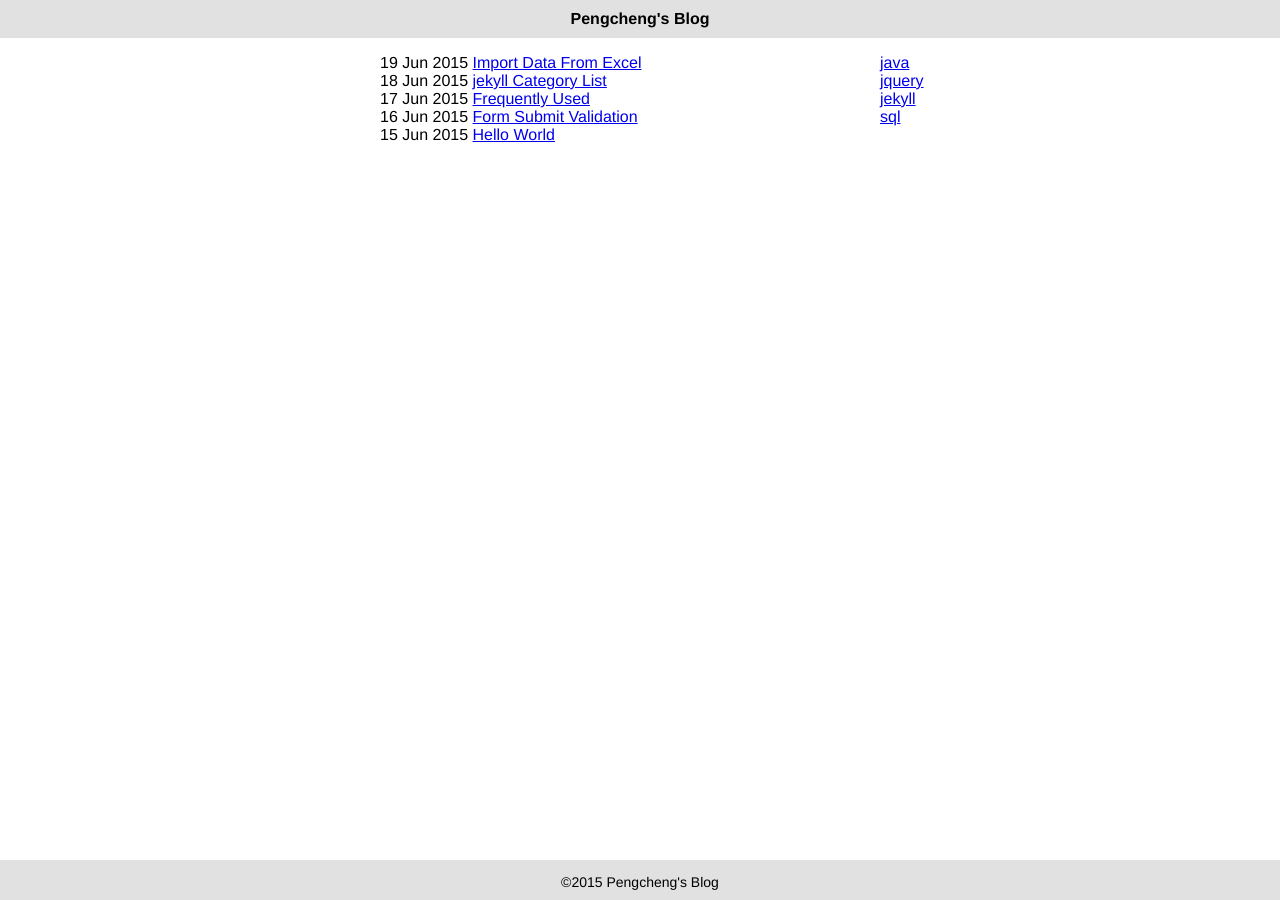
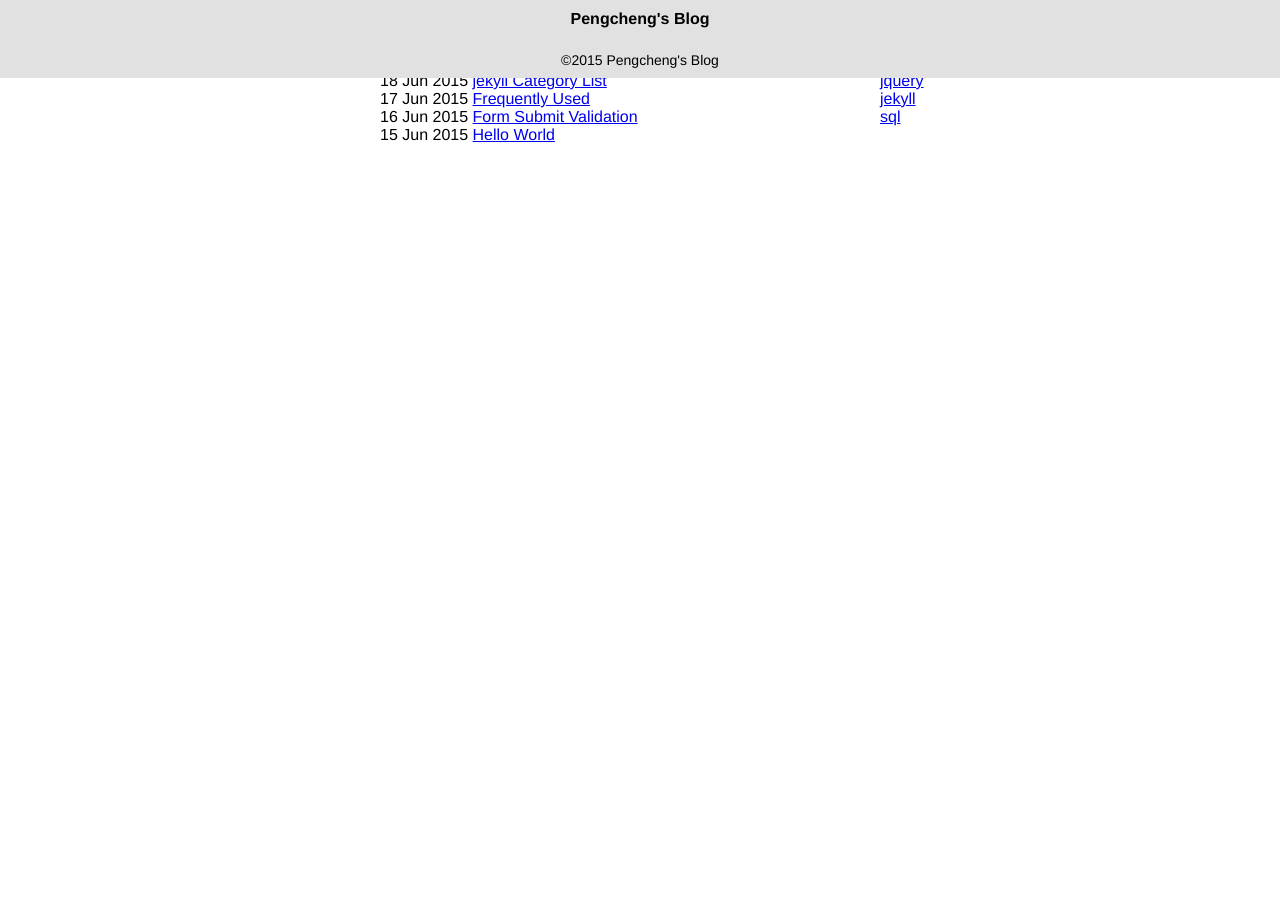
Before and after one commit to anfslove/jekyll_demo, a Jekyll site: the page built from index.html, in a window 1280 px wide. Built offline with Jekyll 4.4.1, drawn with Linux system fonts in a browser that asks for light colours.

Commit message:
Refined footer style.

```diff
--- a/_includes/footer.html
+++ b/_includes/footer.html
@@ -1,5 +1,6 @@
 <div class="footer">
 	<p>&copy;2015 Pengcheng's Blog</p>
 </div>
+</div>
 </body>
 </html>
--- a/_includes/header.html
+++ b/_includes/header.html
@@ -7,6 +7,7 @@
 	<title>{{ page.title }}</title>
 </head>
 <body>
+<div class="body-wrapper">
 <div class="header">
 	Pengcheng's Blog
 </div>
--- a/_layouts/default.html
+++ b/_layouts/default.html
@@ -1,5 +1,5 @@
 {% include header.html %}
-<div class="container clearfix">
+<div class="container">
 	<div class="main">
 		{{ content }}
 	</div>
--- a/css/main.css
+++ b/css/main.css
@@ -1,6 +1,11 @@
 body{
 	margin: 0;
 	font-family: 'Gotham_SSm_3r',Helvetica,Arial,sans-serif;
+}
+
+.body-wrapper {
+    min-height: 100%;
+    position: relative;
 }
 
 .header{
@@ -50,15 +55,7 @@
 .categories{
 	list-style: none;
 }
+
 .list-decimal{
 	list-style: decimal;
 }
-
-.clearfix::before, .clearfix::after {
-    content: " ";
-    display: table;
-}
-.clearfix::after {
-    clear: both;
-}
-.clearfix {}
```
